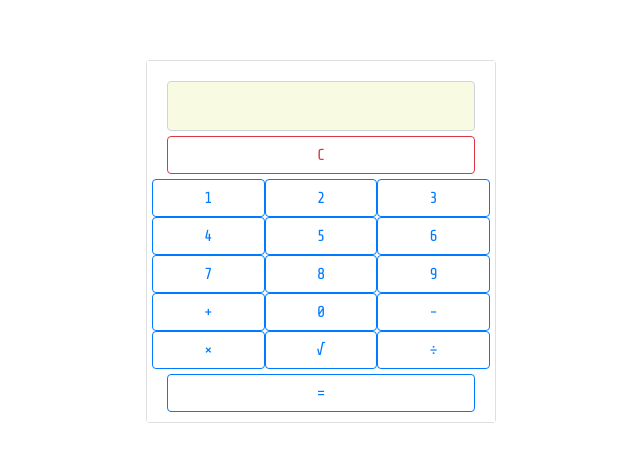
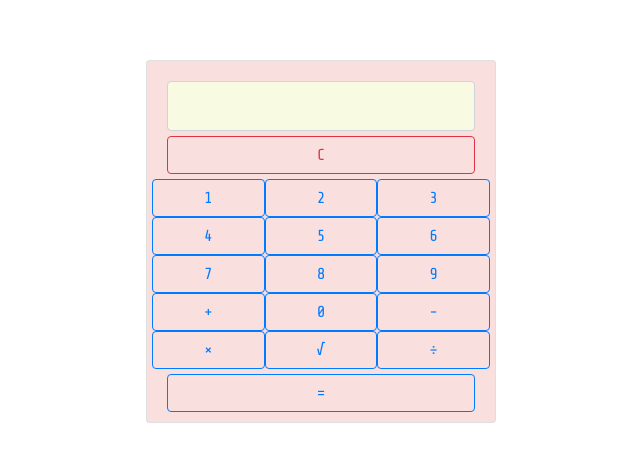
Before and after one commit to excla2m/skillfactory10.7, a plain HTML site: page index.html in a window 1280 px wide. Shown: the part 151-612 px from the top of the page, without its empty margins (319-959 px from the left). Drawn offline with nearby package versions, Linux system fonts and the light colour scheme.

```diff
--- a/style.css
+++ b/style.css
@@ -15,7 +15,7 @@
 }
 
 .card-body{
-    background-color: rgb(255, 255, 255);
+    background-color: rgba(245, 189, 189, 0.479);
     padding-bottom: 5px;
 
 }
```
